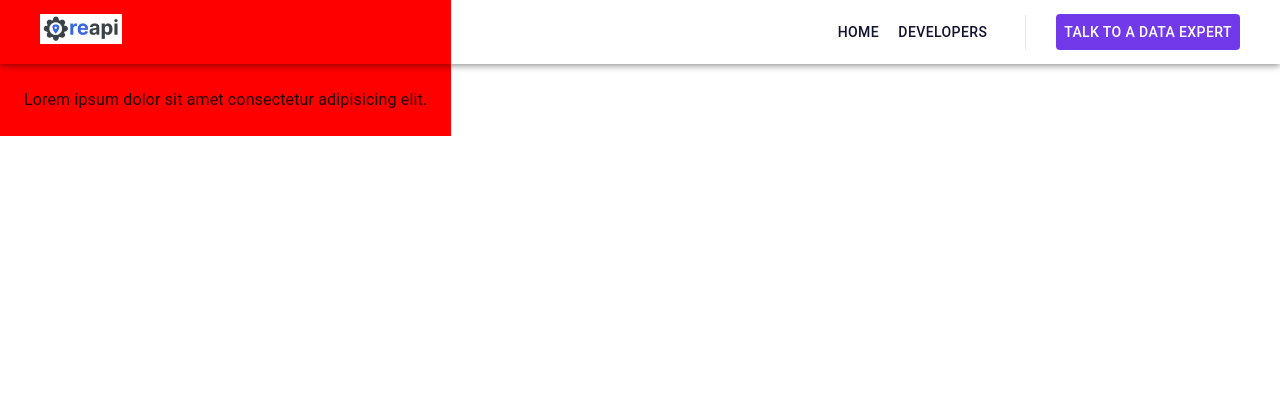
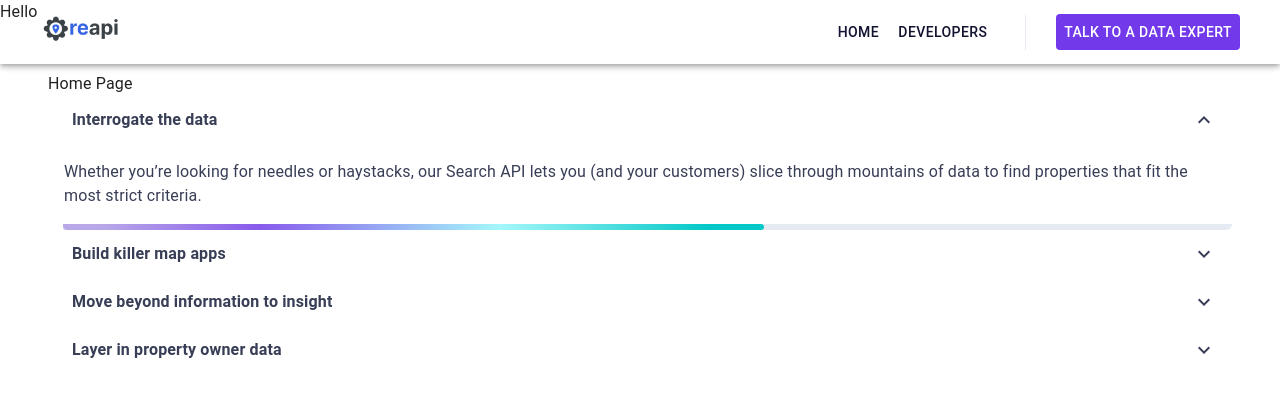
Before and after one commit to Manish-Mittal01/dummy_UI_design, a React (Create React App) app: page / in a window 1280 px wide. Shown: the top 396 px of the page. Built offline with nearby package versions, Linux system fonts and the light colour scheme; the HTML template or start-up script is replaced by a standard one.

Commit message:
feat: Accordion

```diff
--- a/src/App.js
+++ b/src/App.js
@@ -1,12 +1,15 @@
-import './App.css';
-import Header from './comps/header';
-import { BrowserRouter, Routes, Route } from 'react-router-dom'
+import "./App.css";
+import Header from "./comps/header";
+import { BrowserRouter, Routes, Route } from "react-router-dom";
+import { Home } from "./screens/Home";
 
 function App() {
   return (
     <BrowserRouter>
+      <Header />
+      Hello
       <Routes>
-        <Route path="/" element={<Header />} />
+        <Route path="/" element={<Home />} />
       </Routes>
     </BrowserRouter>
   );
--- /dev/null
+++ b/src/comps/Accordions/index.jsx
@@ -0,0 +1,133 @@
+import * as React from "react";
+import { styled } from "@mui/material/styles";
+import MuiAccordion from "@mui/material/Accordion";
+import MuiAccordionSummary from "@mui/material/AccordionSummary";
+import MuiAccordionDetails from "@mui/material/AccordionDetails";
+import Typography from "@mui/material/Typography";
+import { THEME_COLORS } from "../../lib/colors";
+import { Box } from "@mui/material";
+// import { ExpandMore } from "@mui/icons-material";
+import ExpandMoreIcon from '@mui/icons-material/ExpandMore';
+
+const Accordion = styled((props) => (
+  <MuiAccordion disableGutters elevation={0} square {...props} />
+))(({ theme }) => ({
+  // borderRadius:"10px",
+  // border: `1px solid ${theme.palette.divider}`,
+  background: THEME_COLORS.WHITE,
+  "&:not(:last-child)": {
+    borderBottom: 0,
+  },
+  "&:before": {
+    display: "none",
+  },
+}));
+const BottomBorder = styled(Box)`
+  height:6px;
+  margin-left:15px;
+  background:${THEME_COLORS.LIGHTGREY};
+  border-radius:0px 0px 10px 10px;
+  position:relative;
+`;
+// Header
+const AccordionSummary = styled((props) => (
+  <MuiAccordionSummary
+    expandIcon={<ExpandMoreIcon sx={{ fontSize: "1.5rem" ,color:THEME_COLORS.TEXT_100 }} />}
+    {...props}
+  />
+))(({ theme }) => ({
+  backgroundColor: THEME_COLORS.WHITE,
+  border: "none",
+  // flexDirection: "row-reverse",
+  // "& .MuiAccordionSummary-expandIconWrapper.Mui-expanded": {
+  //   transform: "rotate(90deg)",
+  // },
+  "& .MuiAccordionSummary-content": {
+    marginLeft: theme.spacing(1),
+  },
+}));
+// BOdy
+const AccordionDetails = styled(MuiAccordionDetails)(({ theme }) => ({
+  padding: theme.spacing(2),
+  // borderTop: "1px solid rgba(0, 0, 0, .125)",
+}));
+
+const data = [
+  {
+    title: "Interrogate the data",
+    summary:
+      "Whether you’re looking for needles or haystacks, our Search API lets you (and your customers) slice through mountains of data to find properties that fit the most strict criteria.",
+    expandKey: "panel1",
+    imgSrc: "",
+  },
+  {
+    title: "Build killer map apps",
+    summary:
+      "Get parcel boundaries in GEO JSON format. Implement quickly to design apps that render detailed info about clusters of properties dynamically. With zero latency!",
+    expandKey: "panel2",
+    imgSrc: "",
+  },
+  {
+    title: "Move beyond information to insight",
+    summary:
+      "With access to current and historical MLS, mortgage and lien data, you’ll have your finger on the pulse of every property in the country. Use it to train A.I. models that forecast what happens next.",
+    expandKey: "panel3",
+    imgSrc: "",
+  },
+  {
+    title: "Layer in property owner data",
+    summary:
+      "Our demographic datasets connect the home to the homeowner. Our contact database provides current phone, email and social media coordinates so you can reach a decision maker.",
+    expandKey: "panel4",
+    imgSrc:
+      "Our demographic datasets connect the home to the homeowner. Our contact database provides current phone, email and social media coordinates so you can reach a decision maker.",
+  },
+];
+
+export default function CustomizedAccordions() {
+  const [expanded, setExpanded] = React.useState("panel1");
+
+  const handleChange = (panel) => (event, newExpanded) => {
+    setExpanded(newExpanded ? panel : false);
+  };
+
+  return (
+    <div>
+      {data.map((accordionData) => (
+        <Accordion
+          key={accordionData.expandKey}
+          expanded={expanded === accordionData.expandKey}
+          onChange={handleChange(accordionData.expandKey)}
+        >
+          <AccordionSummary
+            aria-controls={`${accordionData.expandKey}d-content`}
+            id={`${accordionData.expandKey}d-header`}
+          >
+            <Typography
+              sx={{ color: THEME_COLORS.TEXT_100, fontWeight: "700" }}
+            >
+              {accordionData.title}
+            </Typography>
+          </AccordionSummary>
+          <AccordionDetails>
+            <Typography color={THEME_COLORS.TEXT_100} >{accordionData.summary}</Typography>
+          </AccordionDetails>
+          <BottomBorder>
+            <div
+              style={{
+                position: "absolute",
+                left:0,
+                top:0,
+                bottom:0,
+                background:
+                  "linear-gradient(92.31deg, rgba(80, 20, 208, 0.31) 5.74%, rgba(114, 57, 234, 0.81) 28.17%, rgba(124, 255, 255, 0.62) 62.19%, #04C8C8 91.87%)",
+                borderRadius: "0px 10px 10px 10px",
+                width:"60%"
+              }}
+            />
+          </BottomBorder>
+        </Accordion>
+      ))}
+    </div>
+  );
+}
--- a/src/comps/header/index.js
+++ b/src/comps/header/index.js
@@ -1,6 +1,5 @@
 import * as React from "react";
 import { useState } from "react";
-import PropTypes from "prop-types";
 import AppBar from "@mui/material/AppBar";
 import Box from "@mui/material/Box";
 import CssBaseline from "@mui/material/CssBaseline";
@@ -13,7 +12,6 @@ import ListItemButton from "@mui/material/ListItemButton";
 import ListItemText from "@mui/material/ListItemText";
 import MenuIcon from "@mui/icons-material/Menu";
 import Toolbar from "@mui/material/Toolbar";
-import Typography from "@mui/material/Typography";
 import Button from "@mui/material/Button";
 
 import { BrandLogo } from "../../assets";
@@ -115,7 +113,7 @@ function Header(props) {
           {drawer}
         </Drawer>
       </Box>
-      <Box
+      {/* <Box
         component="main"
         sx={{ p: 3, height: "50%", backgroundColor: "red" }}
       >
@@ -123,17 +121,10 @@ function Header(props) {
         <Typography>
           Lorem ipsum dolor sit amet consectetur adipisicing elit.
         </Typography>
+      </Box> */}
       </Box>
-    </Box>
   );
 }
 
-Header.propTypes = {
-  /**
-   * Injected by the documentation to work in an iframe.
-   * You won't need it on your project.
-   */
-  window: PropTypes.func,
-};
 
 export default Header;
--- /dev/null
+++ b/src/screens/Home/index.jsx
@@ -0,0 +1,12 @@
+import React from "react";
+import CustomizedAccordions from "../../comps/Accordions";
+import { Box } from "@mui/material";
+
+export const Home = () => {
+  return (
+    <Box sx={{ p: 3,m:3 }}>
+      Home Page
+      <CustomizedAccordions />
+    </Box>
+  );
+};
```
